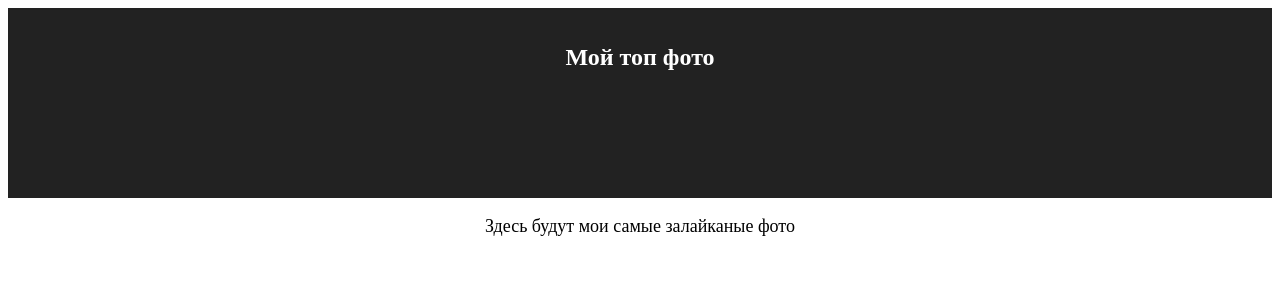
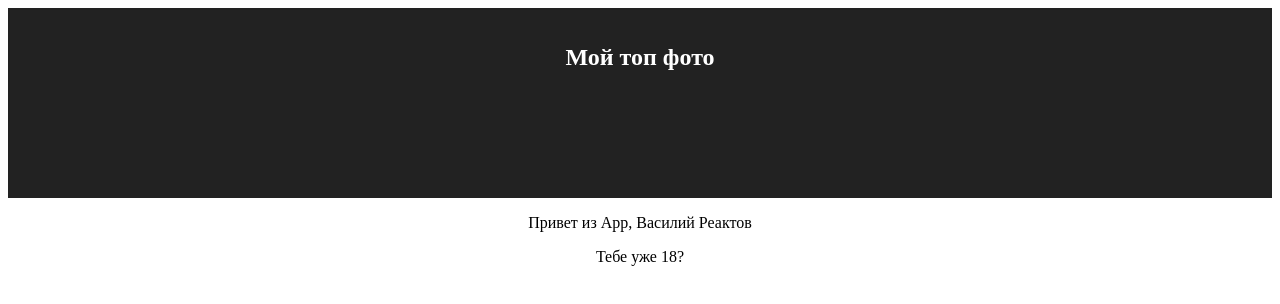
Before and after one commit to hellosophiee/react-redux-maxpfrontend, a React (Create React App) app: page / in a window 1280 px wide. Shown: the top 304 px of the page. Built offline with nearby package versions, Linux system fonts and the light colour scheme.

Commit message:
feat: pull data from the store into a component using connect

```diff
--- a/src/App.jsx
+++ b/src/App.jsx
@@ -1,13 +1,29 @@
 import React, { Component } from 'react';
+import { connect } from 'react-redux';
 import './styles.css';
 
-export default function App() {
+class App extends Component {
+	render() {
+		const { name, lastname, age } = this.props.user;
 		return (
 			<div className="App">
 				<header className="App-header">
 					<h1 className="App-title">Мой топ фото</h1>
 				</header>
-			<p className="App-intro">Здесь будут мои самые залайканые фото</p>
+				<p>
+					Привет из App, {name} {lastname}
+				</p>
+				<p>Тебе уже {age}?</p>
 			</div>
 		);
 	}
+}
+
+const mapStateToProps = (store) => {
+	console.log(store);
+	return {
+		user: store.user
+	};
+};
+
+export default connect(mapStateToProps)(App);
--- /dev/null
+++ b/src/reducers/index.jsx
@@ -0,0 +1,11 @@
+export const initialState = {
+	user: {
+		name: 'Василий',
+		lastname: 'Реактов',
+		age: 18
+	}
+};
+
+export function rootReducer(state = initialState) {
+	return state;
+}
--- a/src/store/configureStore.jsx
+++ b/src/store/configureStore.jsx
@@ -1,3 +1,4 @@
-import { createStore } from "redux";
+import { createStore } from 'redux';
+import { rootReducer, initialState } from '../reducers';
 
-export const store = createStore(() => {}, {})
+export const store = createStore(rootReducer, initialState);
```
Lines whose indentation alone changed are shown as unchanged.
